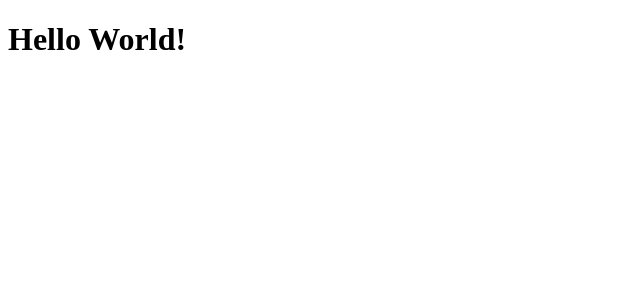
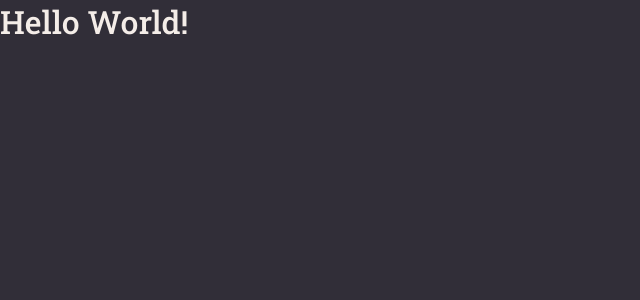
Before and after one commit to myke-oliveira/gobarber-web, a React (Create React App) app: page / in a window 1280 px wide. Shown: the top 300 px of the page, without its empty margins (0-640 px from the left). Built offline with nearby package versions, Linux system fonts and the light colour scheme.

Commit message:
create global style

```diff
--- a/public/index.html
+++ b/public/index.html
@@ -5,6 +5,8 @@
     <meta name="viewport" content="width=device-width, initial-scale=1" />
     <meta name="theme-color" content="#FF9000" />
     <title>GoBarber</title>
+    <link rel="preconnect" href="https://fonts.gstatic.com">
+    <link href="https://fonts.googleapis.com/css2?family=Roboto+Slab:wght@400;500&display=swap" rel="stylesheet">
   </head>
   <body>
     <noscript>Você precisa habilitar o Javascript para executar essa aplicação.</noscript>
--- a/src/App.tsx
+++ b/src/App.tsx
@@ -1,7 +1,9 @@
 import React from 'react';
 
+import GlobalStyle from './styles/global'
+
 const App: React.FC = () => (
-  <h1>Hello World!</h1>
+  <><h1>Hello World!</h1><GlobalStyle /></>
 );
 
 export default App;
--- /dev/null
+++ b/src/styles/global.tsx
@@ -0,0 +1,29 @@
+import { createGlobalStyle } from "styled-components";
+
+export default createGlobalStyle`
+* {
+  margin: 0;
+  padding: 0;
+  box-sizing: border-box;
+  outline: 0;
+}
+
+body {
+  background: #312E38;
+  color: #F4EDE8;
+  -webkit-font-smoothing: antialiased;
+}
+
+body, input, button {
+  font-family: 'Roboto Slab', serif;
+  font-size: 16px
+}
+
+h1, h2, h3, h4, h5, h6, strong {
+  font-weight: 500;
+}
+
+button {
+  cursor: pointer;
+}
+`;
```
Also changed, not shown: package.json (+8 -0 lines), .eslintrc.json, 2 other files (tests, documents, lock files or other folders).
